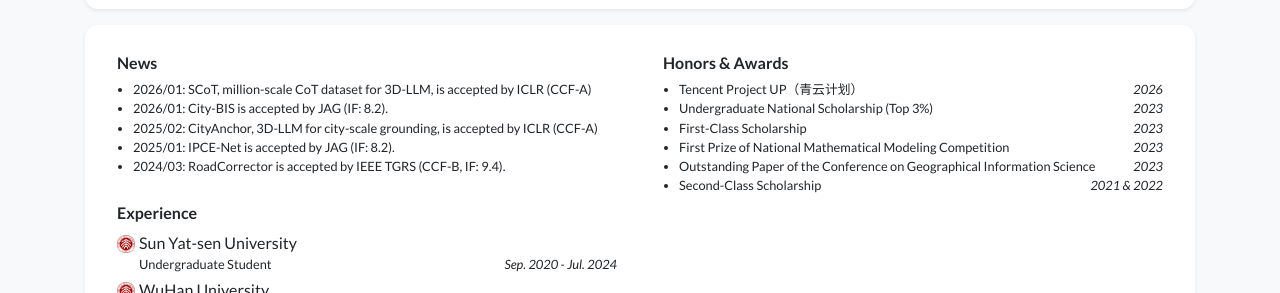
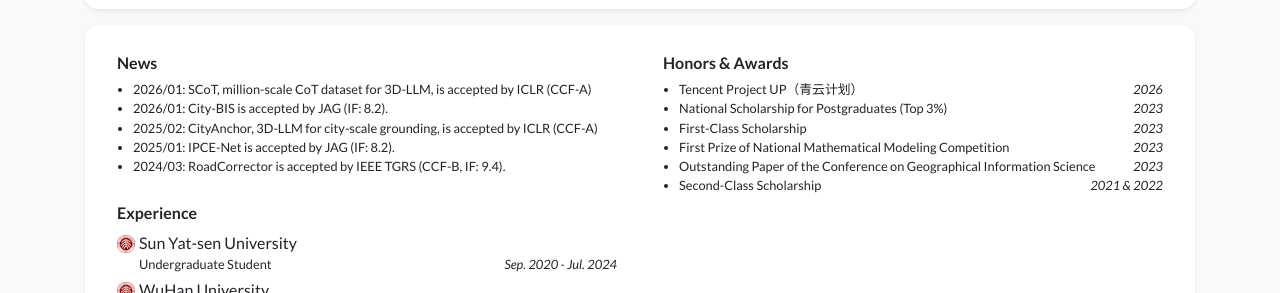
Before and after one commit to Lijp411/Lijp411.github.io, a Jekyll site: the page built from index.html, in a window 1280 px wide and 900 px high. Shown: the part 368-661 px from the top of the window. Built offline with Jekyll 4.4.1, drawn with Linux system fonts in a browser that asks for light colours; nearby versions of some CDN libraries; a style sheet for code colours, icons or effects is not loaded.

Commit message:
Update profile.yml

```diff
--- a/_data/profile.yml
+++ b/_data/profile.yml
@@ -79,7 +79,7 @@ news:
 awards:
 - name: Tencent Project UP（青云计划）
   date: 2026
-- name: Undergraduate National Scholarship (Top 3%)
+- name: National Scholarship for Postgraduates (Top 3%)
   date: 2023
 - name: First-Class Scholarship
   date: 2023
```
